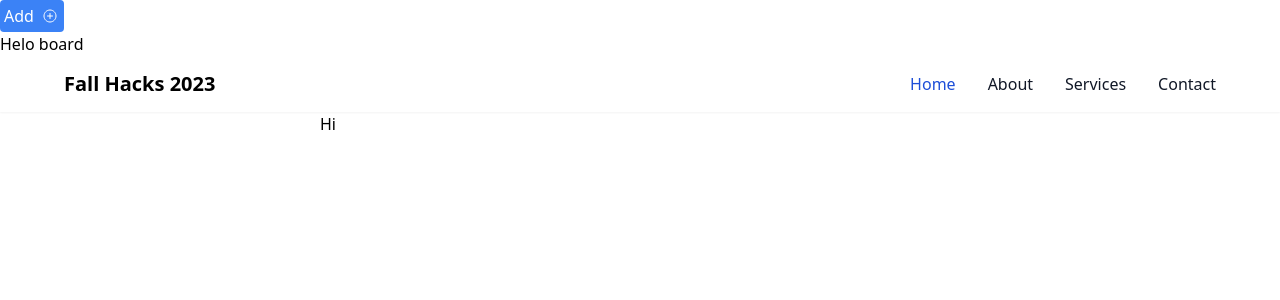
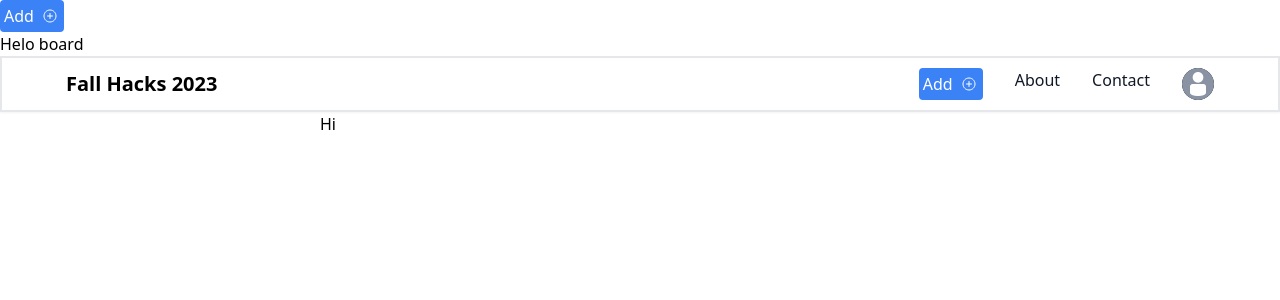
Before and after one commit to sw2003/fall-hacks-2023-frontend, a React (Create React App) app: page / in a window 1280 px wide. Shown: the top 300 px of the page. Built offline with nearby package versions, Linux system fonts and the light colour scheme; the HTML template or start-up script is replaced by a standard one.

Commit message:
updates on navbar

```diff
--- a/src/components/navbar.js
+++ b/src/components/navbar.js
@@ -1,6 +1,9 @@
+import AddButton from "./add_button"
+import Avatar from "../assets/avatar.png"
+
 export default function Navbar(){
     return (
-        <nav className="lg:bg-white lg:w-screen lg:h-14 shadow-sm lg:px-16 lg:py-3 flex justify-items-center items-center  w-full justify-between">
+        <nav className="lg:bg-white lg:w-screen lg:h-14 shadow-sm lg:px-16 lg:py-3 flex justify-items-center items-center  w-full justify-between border-2">
 
             {/* <img src={logo} alt='logo'  className="lg:h-10 lg:pr-3 h-10 pr-4 pl-2 mt-2"/> */}
 
@@ -14,18 +17,22 @@ export default function Navbar(){
             <div className="items-center justify-between hidden w-full md:flex md:w-auto md:order-1" id="navbar-user">
                 <ul className="flex flex-col font-medium p-4 md:p-0 mt-4 border border-gray-100 rounded-lg bg-gray-50 md:flex-row md:space-x-8 md:mt-0 md:border-0 md:bg-white dark:bg-gray-800 md:dark:bg-white dark:border-gray-700">
                     <li>
-                        <a href="#" className="block py-2 pl-3 pr-4 text-white bg-blue-700 rounded md:bg-transparent md:text-blue-700 md:p-0 md:dark:text-blue-500" aria-current="page">Home</a>
+                        <AddButton ></AddButton>
                     </li>
                     <li>
                         <a href="#" className="block py-2 pl-3 pr-4 text-gray-900 rounded hover:bg-gray-100 md:hover:bg-transparent md:hover:text-blue-700 md:p-0 dark:text-black md:dark:hover:text-blue-500 dark:hover:bg-gray-700 dark:hover:text-white md:dark:hover:bg-transparent dark:border-gray-700">About</a>
                     </li>
                     <li>
-                        <a href="#" className="block py-2 pl-3 pr-4 text-gray-900 rounded hover:bg-gray-100 md:hover:bg-transparent md:hover:text-blue-700 md:p-0 dark:text-black md:dark:hover:text-blue-500 dark:hover:bg-gray-700 dark:hover:text-white md:dark:hover:bg-transparent dark:border-gray-700">Services</a>
+                        <a href="#" className="block py-2 pl-3 pr-4 text-gray-900 rounded hover:bg-gray-100 md:hover:bg-transparent md:hover:text-blue-700 md:p-0 dark:text-black md:dark:hover:text-blue-500 dark:hover:bg-gray-700 dark:hover:text-white md:dark:hover:bg-transparent dark:border-gray-700">Contact</a>
                     </li>
                     <li>
-                        <a href="#" className="block py-2 pl-3 pr-4 text-gray-900 rounded hover:bg-gray-100 md:hover:bg-transparent md:hover:text-blue-700 md:p-0 dark:text-black md:dark:hover:text-blue-500 dark:hover:bg-gray-700 dark:hover:text-white md:dark:hover:bg-transparent dark:border-gray-700">Contact</a>
+                        <a href="#" className="block py-2 pl-3 pr-4 text-gray-900 rounded hover:bg-gray-100 md:hover:bg-transparent md:hover:text-blue-700 md:p-0 dark:text-black md:dark:hover:text-blue-500 dark:hover:bg-gray-700 dark:hover:text-white md:dark:hover:bg-transparent dark:border-gray-700"></a>
                     </li>
                 </ul>
+                <button type="button" class="flex mr-3 text-sm bg-gray-800 rounded-full md:mr-0 focus:ring-4 focus:ring-gray-300 dark:focus:ring-gray-600" id="user-menu-button" aria-expanded="false" data-dropdown-toggle="user-dropdown" data-dropdown-placement="bottom">
+                    <span class="sr-only">Open user menu</span>
+                    <img class="w-8 h-8 rounded-full" src={Avatar} alt="user photo"></img>
+                </button>
             </div>
 
         </nav>
```
Also changed, not shown: src/assets/avatar.png (added), 1 other file (tests, documents, lock files or other folders).
